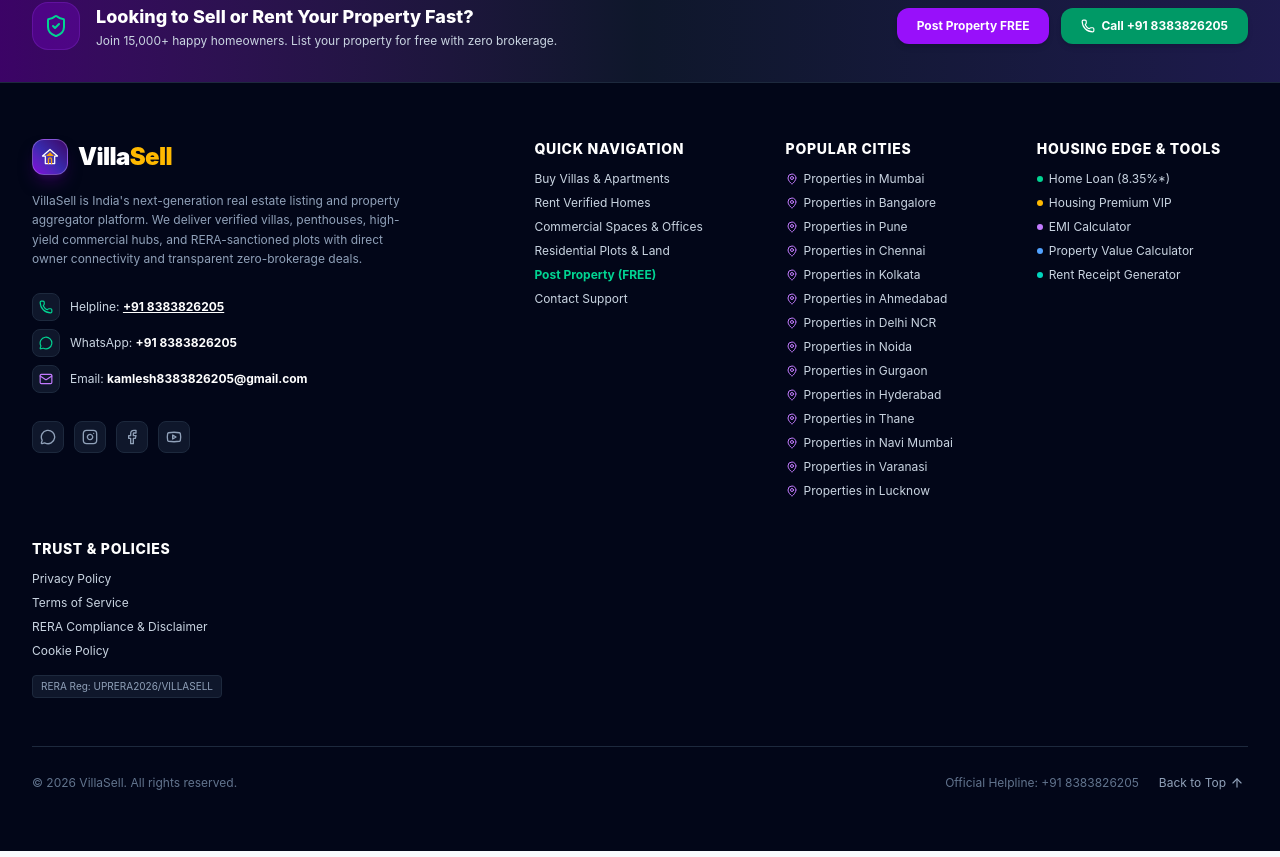
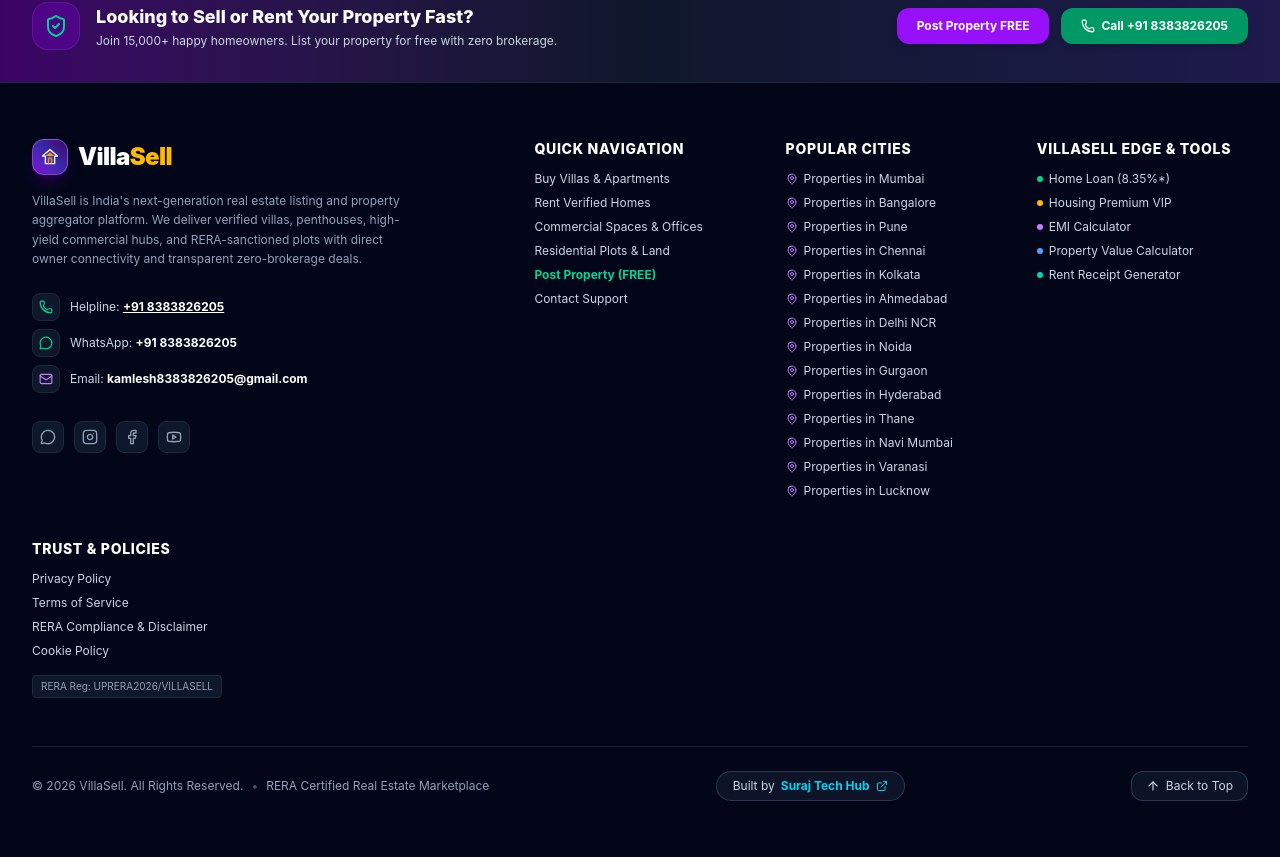
Before and after one commit to Surajkyadav01/VillaSell-, a React (Vite) app: page / in a window 1280 px wide. Shown: the part 3690-4547 px from the top of the page. Built offline with nearby package versions, Linux system fonts and the light colour scheme.

Commit message:
feat(footer): rebrand footer labels and update layout
Renamed "Housing Edge" to "VillaSell Edge" for brand consistency and adjusted footer column structure to better accommodate site sections.

```diff
--- a/src/components/Footer.tsx
+++ b/src/components/Footer.tsx
@@ -7,6 +7,7 @@
   MapPin,
   ShieldCheck,
   ArrowUp,
+  ExternalLink,
   Instagram,
   Facebook,
   Youtube
@@ -272,9 +273,9 @@
             </ul>
           </div>
 
-          {/* Column 3: Housing Edge & Tools */}
+          {/* Column 4: VillaSell Edge & Tools */}
           <div className="space-y-3">
-            <h4 className="text-white font-extrabold text-sm uppercase tracking-wider">Housing Edge & Tools</h4>
+            <h4 className="text-white font-extrabold text-sm uppercase tracking-wider">VillaSell Edge & Tools</h4>
             <ul className="space-y-2 text-xs">
               <li>
                 <button
@@ -339,7 +340,7 @@
             </ul>
           </div>
 
-          {/* Column 4: Legal & Compliance */}
+          {/* Column 5: Legal & Compliance */}
           <div className="space-y-3">
             <h4 className="text-white font-extrabold text-sm uppercase tracking-wider">Trust & Policies</h4>
             <ul className="space-y-2 text-xs">
@@ -396,18 +397,39 @@
           </div>
         </div>
 
-        {/* Bottom Bar: Copyright & Back to Top */}
-        <div className="mt-12 pt-6 border-t border-slate-800 flex flex-col sm:flex-row items-center justify-between gap-4 text-xs text-slate-500">
-          <p>{BRAND_CONFIG.copyright}</p>
-          <div className="flex items-center gap-4">
-            <span>Official Helpline: {BRAND_CONFIG.phone}</span>
+        {/* Bottom Bar matching exact layout from screenshot */}
+        <div className="mt-12 pt-6 border-t border-slate-800/80 flex flex-col md:flex-row items-center justify-between gap-4 text-xs text-slate-400">
+          {/* Left: Copyright & RERA */}
+          <div className="flex items-center flex-wrap gap-2 text-center md:text-left justify-center md:justify-start">
+            <span>© 2026 VillaSell. All Rights Reserved.</span>
+            <span className="text-slate-600 hidden sm:inline">•</span>
+            <span className="text-slate-400">RERA Certified Real Estate Marketplace</span>
+          </div>
+
+          {/* Center: Built by Suraj Tech Hub Pill with clickable link */}
+          <div className="flex items-center justify-center">
+            <a
+              href="https://surajkyadav01.github.io/Suraj-Tech-Hub/"
+              target="_blank"
+              rel="noopener noreferrer"
+              className="inline-flex items-center gap-1.5 px-4 py-1.5 rounded-full border border-slate-700/80 bg-slate-900/90 hover:bg-slate-800/90 hover:border-cyan-500/50 text-xs transition-all shadow-xs group"
+              title="Visit Suraj Tech Hub"
+            >
+              <span className="text-slate-300">Built by</span>
+              <span className="text-cyan-400 font-bold group-hover:underline">Suraj Tech Hub</span>
+              <ExternalLink className="w-3 h-3 text-cyan-400 group-hover:translate-x-0.5 transition-transform" />
+            </a>
+          </div>
+
+          {/* Right: Back to Top Button (Privacy Policy removed as requested) */}
+          <div className="flex items-center justify-center md:justify-end">
             <button
               onClick={scrollToTop}
-              className="flex items-center gap-1 text-slate-400 hover:text-white transition-colors cursor-pointer p-1"
+              className="inline-flex items-center gap-1.5 px-3.5 py-1.5 rounded-xl border border-slate-700/80 bg-slate-900/80 hover:bg-slate-800 hover:text-white text-slate-300 text-xs transition-colors cursor-pointer"
               title="Back to Top"
             >
+              <ArrowUp className="w-3.5 h-3.5" />
               <span>Back to Top</span>
-              <ArrowUp className="w-3.5 h-3.5" />
             </button>
           </div>
         </div>
```
